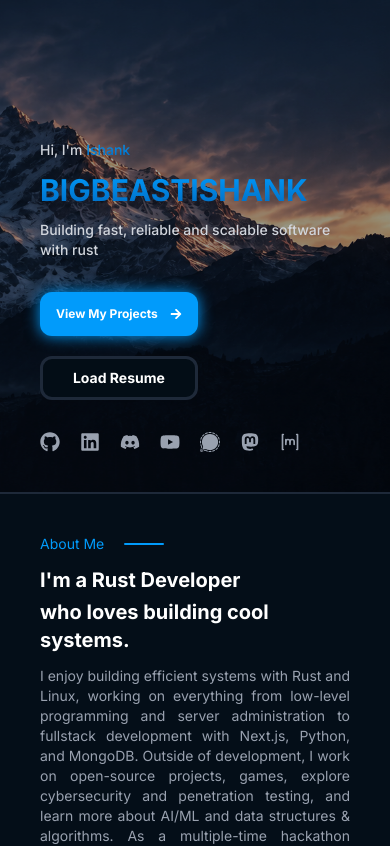
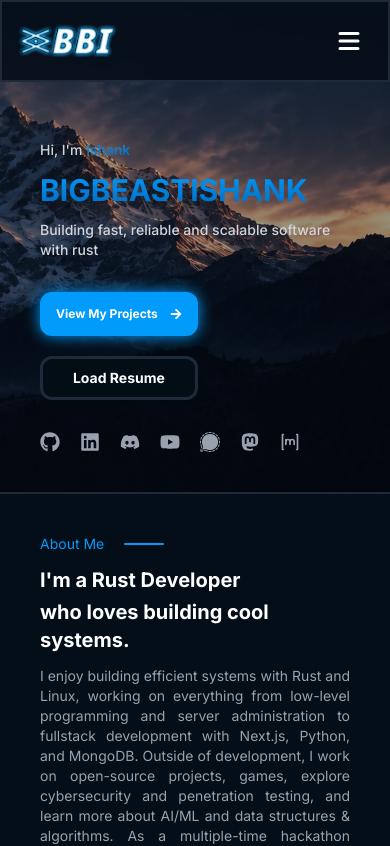
Before and after one commit to BIGBEASTISHANK/bigbeastishank.com, a Next.js app: page / in a window 390 px wide. Shown: the top 846 px of the page. Built offline with nearby package versions, Linux system fonts and the light colour scheme.

Commit message:
[UPDATE] Navbar Responsive

```diff
--- a/data/NavLink.ts
+++ b/data/NavLink.ts
@@ -6,7 +6,7 @@ interface INavLink {
 export const NavLink: INavLink[] = [
 	{
 		name: "Home",
-		link: "/",
+		link: "/#home",
 	},
 	{
 		name: "About",
--- a/src/app/layout.tsx
+++ b/src/app/layout.tsx
@@ -17,7 +17,7 @@ export default function RootLayout({ children }: LayoutProps<"/">) {
 	return (
 		<html lang="en" className={`${inter.className} h-full antialiased scroll-smooth`}>
 			<body className="min-h-full flex flex-col">
-				{/* <NavbarComponent /> */}
+				<NavbarComponent />
 				{children}
 			</body>
 		</html>
--- /dev/null
+++ b/src/components/Footer.tsx
@@ -0,0 +1,5 @@
+export default function FooterComponent() {
+  return (
+    <div>FooterComponent</div>
+  )
+}
--- a/src/components/Navbar.tsx
+++ b/src/components/Navbar.tsx
@@ -1,34 +1,85 @@
 "use client";
+
 import SectionMouseTracker from "@/utils/SectionMouseTracker";
 import { NavLink } from "@@/data/NavLink";
 import Link from "next/link";
 import { useState } from "react";
+import { HiMenu, HiX } from "react-icons/hi";
 
 export default function NavbarComponent() {
   const [activeSection, setActiveSection] = useState<string>("Home");
+  const [isMenuOpen, setIsMenuOpen] = useState(false);
+
+  const handleNavClick = (name: string) => {
+    setActiveSection(name.toLowerCase());
+    setIsMenuOpen(false);
+  };
 
   return (
     <>
       <SectionMouseTracker currentSection={setActiveSection} />
-			<nav className="navbar fixed top-0 left-0 flex w-full 2xl:px-40 xl:px-35 lg:px-30 md:px-25 sm:px-20 px-10 py-5 border-2 border-gray-800 bg-[#060E19]/40 z-100 backdrop-blur-xs">
+
+      <nav className="navbar fixed top-0 left-0 z-100 w-full border-2 border-gray-800 bg-[#060E19]/90 px-4 py-4 backdrop-blur-xs sm:px-8 sm:py-5 md:px-12 lg:px-20 xl:px-35 2xl:px-40">
+        <div className="flex w-full items-center justify-between">
           {/* Logo */}
-				<img src="/images/BBILogo.png" draggable={false} alt="logo" className="h-10 select-none my-auto" />
+          <Link href="/" onClick={() => setIsMenuOpen(false)}>
+            <img
+              src="/images/BBILogo.png"
+              draggable={false}
+              alt="logo"
+              className="my-auto h-8 select-none sm:h-10"
+            />
+          </Link>
 
-				{/* Spacer */}
-				<div className="w-full" />
-
-				<div className="flex gap-5 text-lg my-auto font-bold">
+          {/* Desktop / Tablet Navigation */}
+          <div className="my-auto hidden items-center gap-5 text-lg font-bold sm:flex">
             {NavLink.map((data, index) => (
               <Link
                 key={index}
                 href={data.link}
-							onClick={() => setActiveSection(data.name.toLowerCase())}
-							className={`${activeSection === data.name.toLowerCase() ? "active-text" : "inactive-text"}`}
+                onClick={() => handleNavClick(data.name)}
+                className={
+                  activeSection === data.name.toLowerCase()
+                    ? "active-text"
+                    : "inactive-text"
+                }
               >
                 {data.name}
               </Link>
             ))}
           </div>
+
+          {/* Mobile Hamburger Button */}
+          <button
+            type="button"
+            aria-label={isMenuOpen ? "Close navigation menu" : "Open navigation menu"}
+            aria-expanded={isMenuOpen}
+            onClick={() => setIsMenuOpen((prev) => !prev)}
+            className="flex items-center justify-center rounded-lg p-2 text-3xl text-white transition-colors hover:bg-white/10 sm:hidden"
+          >
+            {isMenuOpen ? <HiX /> : <HiMenu />}
+          </button>
+        </div>
+
+        {/* Mobile Navigation Menu */}
+        {isMenuOpen && (
+          <div className="mt-4 flex flex-col gap-1 border-t border-gray-700 pt-3 sm:hidden">
+            {NavLink.map((data, index) => (
+              <Link
+                key={index}
+                href={data.link}
+                onClick={() => handleNavClick(data.name)}
+                className={`rounded-lg px-4 py-3 text-base font-bold transition-colors ${
+                  activeSection === data.name.toLowerCase()
+                    ? "active-text bg-white/5"
+                    : "inactive-text hover:bg-white/5"
+                }`}
+              >
+                {data.name}
+              </Link>
+            ))}
+          </div>
+        )}
       </nav>
     </>
   );
```
Lines whose indentation alone changed are shown as unchanged.
